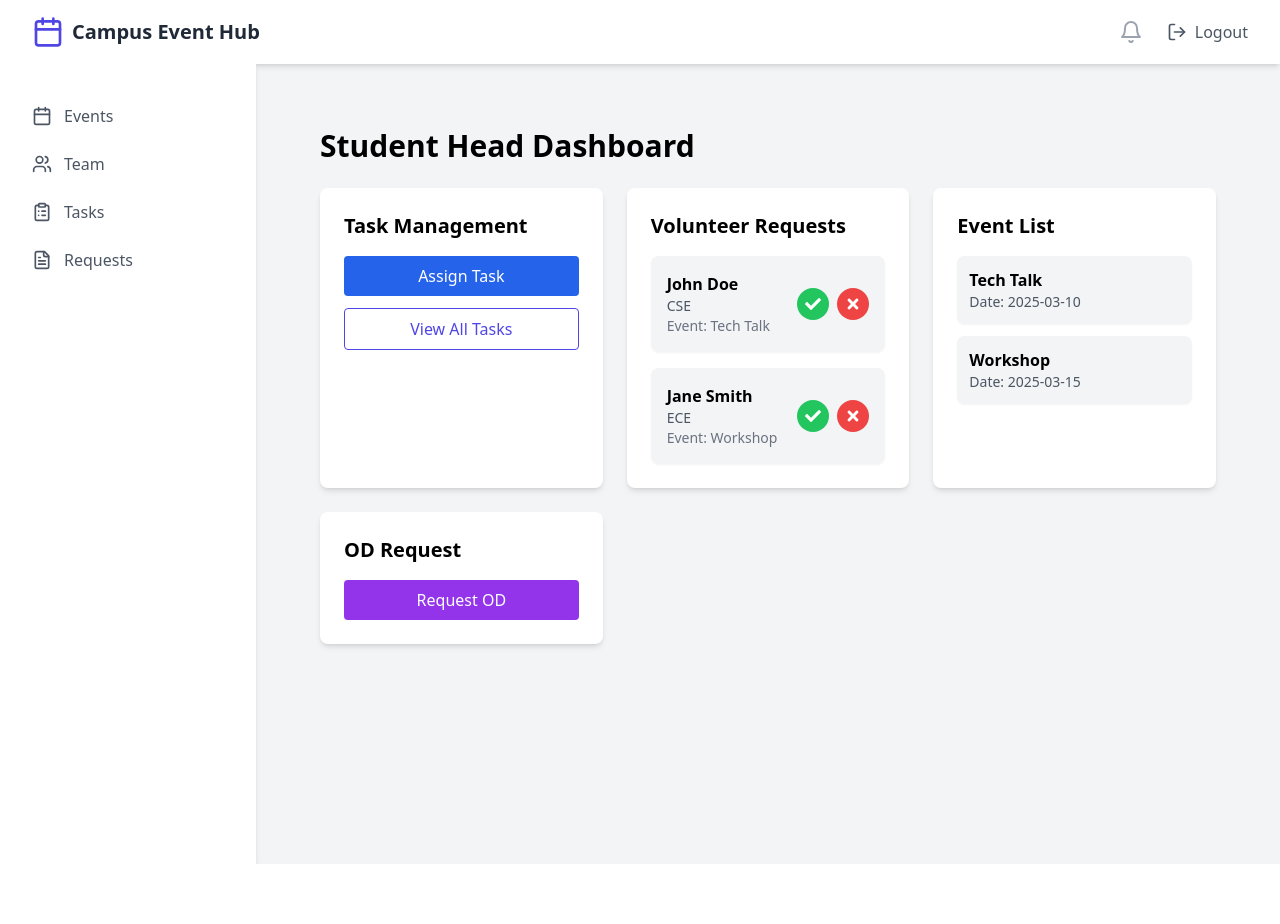
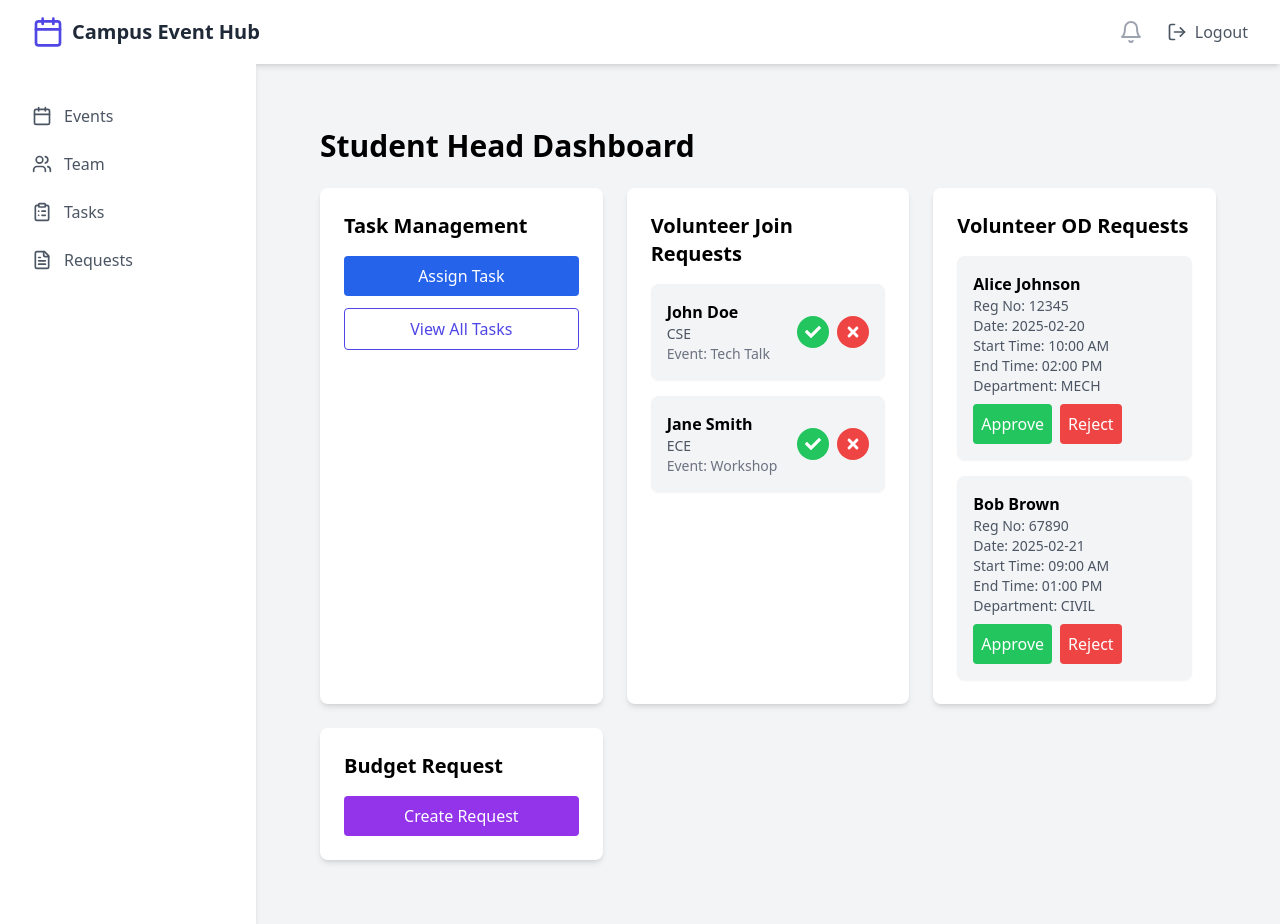
Before and after one commit to KARTHI27IT/EventManagement, a React (Vite) app in the folder project/: page /dashboard/student-head in a window 1280 px wide. Before the commit the page ends 864 px from the top, so only its background shows below. Built offline with nearby package versions, Linux system fonts and the light colour scheme.

Commit message:
Update StudentHeadDashboard.tsx

```diff
--- a/project/src/pages/StudentHeadDashboard.tsx
+++ b/project/src/pages/StudentHeadDashboard.tsx
@@ -3,21 +3,70 @@ import { FaCheck, FaTimes } from 'react-icons/fa';
 
 function StudentHeadDashboard() {
   const [showPopup, setShowPopup] = useState(false);
+  const [totalBudget, setTotalBudget] = useState('');
+  const [numDivisions, setNumDivisions] = useState('');
+  const [divisions, setDivisions] = useState([]);
 
-  // Dummy Data for Volunteers and Events
+  // Dummy Data for Volunteers and OD Requests
   const volunteers = [
     { name: 'John Doe', dept: 'CSE', event: 'Tech Talk' },
     { name: 'Jane Smith', dept: 'ECE', event: 'Workshop' },
   ];
 
-  const events = [
-    { eventName: 'Tech Talk', date: '2025-03-10' },
-    { eventName: 'Workshop', date: '2025-03-15' },
+  const odRequests = [
+    {
+      name: 'Alice Johnson',
+      regNo: '12345',
+      date: '2025-02-20',
+      startTime: '10:00 AM',
+      endTime: '02:00 PM',
+      dept: 'MECH'
+    },
+    {
+      name: 'Bob Brown',
+      regNo: '67890',
+      date: '2025-02-21',
+      startTime: '09:00 AM',
+      endTime: '01:00 PM',
+      dept: 'CIVIL'
+    },
   ];
 
   // Toggle Popup
   const togglePopup = () => {
     setShowPopup(!showPopup);
+    setTotalBudget('');
+    setNumDivisions('');
+    setDivisions([]);
+  };
+
+  // Handle Division Change
+  const handleDivisionChange = (index, field, value) => {
+    const updatedDivisions = [...divisions];
+    updatedDivisions[index] = {
+      ...updatedDivisions[index],
+      [field]: value
+    };
+    setDivisions(updatedDivisions);
+  };
+
+  // Handle Submit
+  const handleSubmit = () => {
+    console.log('Total Budget:', totalBudget);
+    console.log('Divisions:', divisions);
+    togglePopup();
+  };
+
+  // Generate Table Rows based on number of divisions
+  const handleNumDivisionsChange = (e) => {
+    const count = parseInt(e.target.value, 10);
+    setNumDivisions(count);
+
+    const newDivisions = Array.from({ length: count }, () => ({
+      name: '',
+      amount: ''
+    }));
+    setDivisions(newDivisions);
   };
 
   return (
@@ -29,7 +78,6 @@ function StudentHeadDashboard() {
           <h2 className="text-xl font-semibold mb-4">Task Management</h2>
           <div className="space-y-3">
             <button
-              onClick={togglePopup}
               className="w-full bg-blue-600 text-white px-4 py-2 rounded hover:bg-blue-700">
               Assign Task
             </button>
@@ -39,9 +87,9 @@ function StudentHeadDashboard() {
           </div>
         </div>
 
-        {/* Volunteer Requests Card */}
+        {/* Volunteer Join Requests Card */}
         <div className="bg-white p-6 rounded-lg shadow-md">
-          <h2 className="text-xl font-semibold mb-4">Volunteer Requests</h2>
+          <h2 className="text-xl font-semibold mb-4">Volunteer Join Requests</h2>
           <div className="space-y-4">
             {volunteers.map((volunteer, index) => (
               <div
@@ -72,69 +120,85 @@ function StudentHeadDashboard() {
           </div>
         </div>
 
-        {/* Event List Card */}
+        {/* Volunteer OD Requests Card */}
         <div className="bg-white p-6 rounded-lg shadow-md">
-          <h2 className="text-xl font-semibold mb-4">Event List</h2>
-          <ul className="space-y-3">
-            {events.map((event, index) => (
-              <li
+          <h2 className="text-xl font-semibold mb-4">Volunteer OD Requests</h2>
+          <div className="space-y-4">
+            {odRequests.map((request, index) => (
+              <div
                 key={index}
-                className="bg-gray-100 p-3 rounded-lg shadow-sm"
+                className="bg-gray-100 p-4 rounded-lg shadow-sm"
               >
-                <p className="font-semibold">{event.eventName}</p>
-                <p className="text-sm text-gray-600">Date: {event.date}</p>
-              </li>
+                <p className="font-semibold">{request.name}</p>
+                <p className="text-sm text-gray-600">Reg No: {request.regNo}</p>
+                <p className="text-sm text-gray-600">Date: {request.date}</p>
+                <p className="text-sm text-gray-600">Start Time: {request.startTime}</p>
+                <p className="text-sm text-gray-600">End Time: {request.endTime}</p>
+                <p className="text-sm text-gray-600">Department: {request.dept}</p>
+                <div className="flex space-x-2 mt-2">
+                  <button className="bg-green-500 text-white p-2 rounded hover:bg-green-600">Approve</button>
+                  <button className="bg-red-500 text-white p-2 rounded hover:bg-red-600">Reject</button>
+                </div>
+              </div>
             ))}
-          </ul>
+          </div>
         </div>
 
-        {/* OD Request Card */}
+        {/* Budget Request Card */}
         <div className="bg-white p-6 rounded-lg shadow-md">
-          <h2 className="text-xl font-semibold mb-4">OD Request</h2>
-          <button className="w-full bg-purple-600 text-white px-4 py-2 rounded hover:bg-purple-700">
-            Request OD
+          <h2 className="text-xl font-semibold mb-4">Budget Request</h2>
+          <button
+            onClick={togglePopup}
+            className="w-full bg-purple-600 text-white px-4 py-2 rounded hover:bg-purple-700">
+            Create Request
           </button>
         </div>
       </div>
 
-      {/* Popup for Assign Task */}
+      {/* Budget Popup */}
       {showPopup && (
-        <div className="fixed inset-0 bg-black bg-opacity-50 flex justify-center items-center z-50">
+        <div className="fixed inset-0 bg-black bg-opacity-50 flex justify-center items-center">
           <div className="bg-white p-8 rounded-lg shadow-lg w-96">
-            <h2 className="text-2xl font-semibold mb-4">Assign Task</h2>
-            <form>
-              <div className="mb-4">
-                <label className="block text-gray-700">Task Title</label>
-                <input
-                  type="text"
-                  className="w-full border rounded px-3 py-2 mt-1 focus:outline-none focus:ring-2 focus:ring-indigo-400"
-                  placeholder="Enter task title"
-                />
-              </div>
-              <div className="mb-4">
-                <label className="block text-gray-700">Assign To</label>
-                <input
-                  type="text"
-                  className="w-full border rounded px-3 py-2 mt-1 focus:outline-none focus:ring-2 focus:ring-indigo-400"
-                  placeholder="Enter name"
-                />
-              </div>
-              <div className="flex justify-end space-x-2">
-                <button
-                  type="button"
-                  className="bg-gray-500 text-white px-4 py-2 rounded hover:bg-gray-600"
-                  onClick={togglePopup}
-                >
-                  Cancel
-                </button>
-                <button
-                  type="submit"
-                  className="bg-indigo-600 text-white px-4 py-2 rounded hover:bg-indigo-700"
-                >
-                  Assign
-                </button>
-              </div>
-            </form>
+            <h2 className="text-2xl font-semibold mb-4">Budget Request</h2>
+            <input
+              type="number"
+              placeholder="Total Budget"
+              className="border p-2 mb-4 w-full"
+              value={totalBudget}
+              onChange={(e) => setTotalBudget(e.target.value)}
+            />
+            <input
+              type="number"
+              placeholder="No. of Divisions"
+              className="border p-2 mb-4 w-full"
+              value={numDivisions}
+              onChange={handleNumDivisionsChange}
+            />
+
+            {/* Dynamically create rows for each division */}
+            <div className="space-y-4">
+              {divisions.map((division, index) => (
+                <div key={index} className="flex space-x-4">
+                  <input
+                    type="text"
+                    placeholder={`Division ${index + 1} Name`}
+                    value={division.name}
+                    onChange={(e) => handleDivisionChange(index, 'name', e.target.value)}
+                    className="border p-2 w-full"
+                  />
+                  <input
+                    type="number"
+                    placeholder={`Amount for Division ${index + 1}`}
+                    value={division.amount}
+                    onChange={(e) => handleDivisionChange(index, 'amount', e.target.value)}
+                    className="border p-2 w-full"
+                  />
+                </div>
+              ))}
+            </div>
+
+            <button onClick={handleSubmit} className="bg-green-600 text-white px-4 py-2 rounded">Submit</button>
+            <button onClick={togglePopup} className="bg-gray-500 text-white px-4 py-2 rounded ml-2">Cancel</button>
           </div>
         </div>
       )}
```
